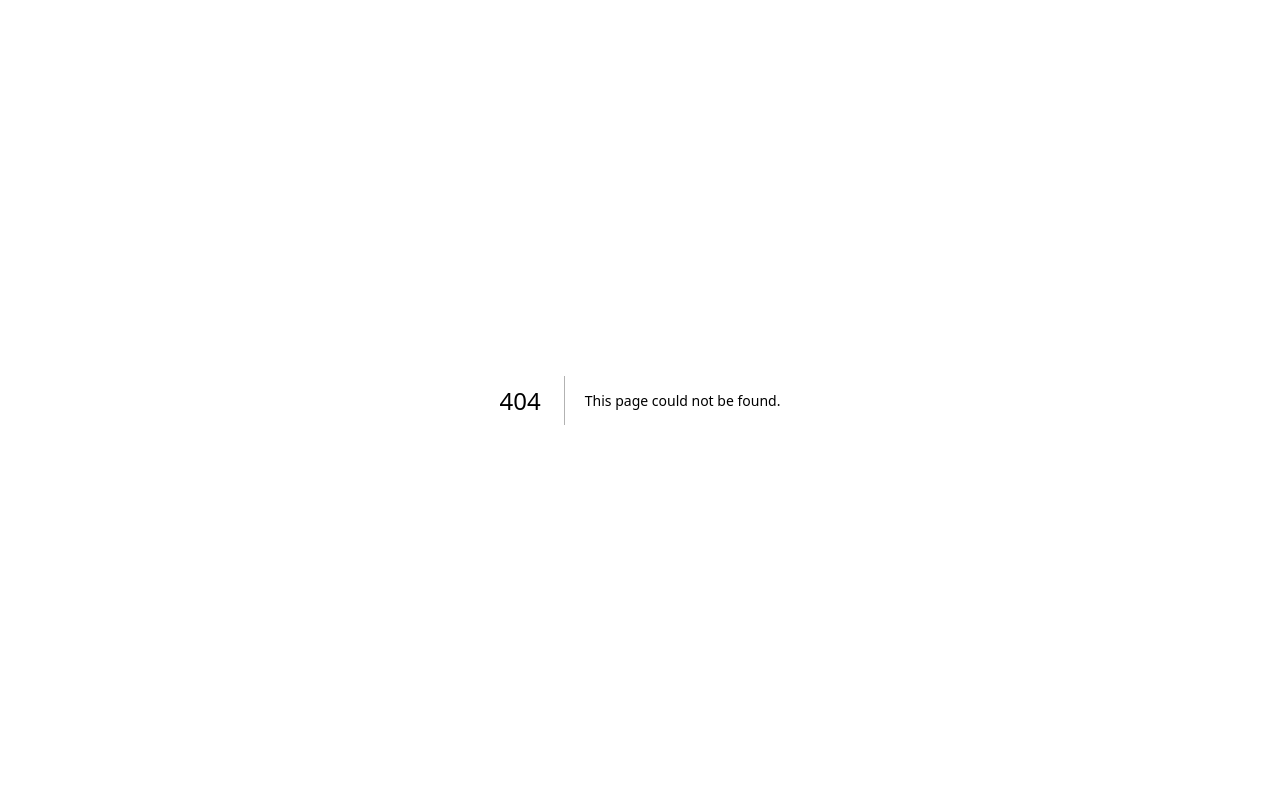
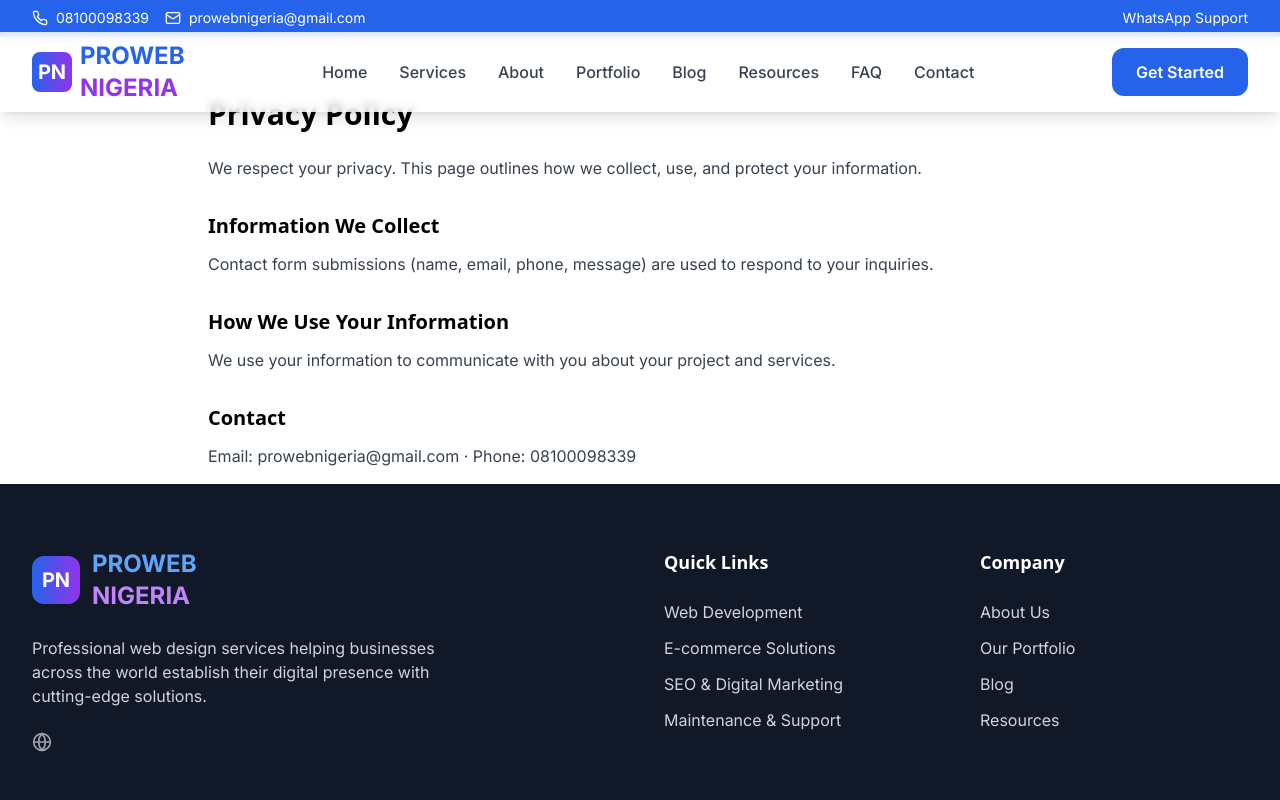
Before and after one commit to Theadekanmi/prowebnigeria, a Next.js app: page /privacy in a window 1280 px wide. Before the commit this address had no page. Shown: the top 800 px of the page. Built offline with nearby package versions, Linux system fonts and the light colour scheme.

Commit message:
Fix 400s, add H1s, add privacy/terms, fix WhatsApp link

```diff
--- a/app/components/Blog.js
+++ b/app/components/Blog.js
@@ -99,9 +99,9 @@ export default function Blog() {
           <span className="inline-flex items-center px-4 py-2 rounded-full text-sm font-medium bg-blue-100 text-blue-800 mb-4">
             📚 Our Blog
           </span>
-          <h2 className="text-4xl lg:text-5xl font-bold text-gray-900 mb-6">
+          <h1 className="text-4xl lg:text-5xl font-bold text-gray-900 mb-6">
             Latest Insights & Updates
-          </h2>
+          </h1>
           <p className="text-xl text-gray-600 max-w-3xl mx-auto">
             Stay updated with the latest trends in web design, digital marketing, and technology.
             Our expert team shares valuable insights to help your business grow.
@@ -161,7 +161,7 @@ export default function Blog() {
                   </div>
 
                   <Link
-                    href={`/blog/${post.id}`}
+                    href={`/blog`}
                     className="inline-flex items-center text-blue-600 hover:text-blue-700 font-semibold group text-sm md:text-base"
                   >
                     Read Full Article
@@ -243,7 +243,7 @@ export default function Blog() {
                 </div>
 
                 <Link
-                  href={`/blog/${post.id}`}
+                  href={`/blog`}
                   className="inline-flex items-center text-blue-600 hover:text-blue-700 font-medium text-xs md:text-sm group"
                 >
                   Read More
--- a/app/components/Contact.js
+++ b/app/components/Contact.js
@@ -80,7 +80,7 @@ const Contact = () => {
       description: "Quick responses via WhatsApp",
       action: "Chat Now",
       color: "from-green-500 to-green-600",
-      link: "https://wa.me/08100098339"
+      link: "https://wa.me/2348100098339"
     },
     {
       icon: Calendar,
--- a/app/components/Resources.js
+++ b/app/components/Resources.js
@@ -84,9 +84,9 @@ const Resources = () => {
       <div className="container mx-auto px-4">
         {/* Section Header */}
         <div className="text-center mb-16">
-          <h2 className="text-4xl md:text-5xl font-bold text-gray-900 mb-6">
+          <h1 className="text-4xl md:text-5xl font-bold text-gray-900 mb-6">
             Resources & Learning
-          </h2>
+          </h1>
           <p className="text-xl text-gray-600 max-w-3xl mx-auto">
             Access our comprehensive collection of resources, guides, and learning materials
             to help you succeed in web design and development.
@@ -155,7 +155,7 @@ const Resources = () => {
                 <h4 className="font-semibold text-gray-900 mb-2 text-sm md:text-base">{resource.title}</h4>
                 <p className="text-xs md:text-sm text-gray-600 mb-4">{resource.description}</p>
                 <Link
-                  href={resource.link}
+                  href="/resources"
                   className="inline-flex items-center text-blue-600 hover:text-blue-700 font-medium text-xs md:text-sm group"
                 >
                   Read More
@@ -203,7 +203,7 @@ const Resources = () => {
               <ArrowRight className="w-5 h-5 ml-2" />
             </Link>
             <Link
-              href="https://wa.me/08100098339"
+              href="https://wa.me/2348100098339"
               target="_blank"
               rel="noopener noreferrer"
               className="inline-flex items-center justify-center px-8 py-4 border-2 border-blue-600 text-blue-600 font-bold text-lg rounded-xl hover:bg-blue-600 hover:text-white transition-all duration-300"
--- a/app/faq/page.js
+++ b/app/faq/page.js
@@ -9,6 +9,7 @@ export default function FAQPage() {
     <main className="min-h-screen">
       <Header />
       <div className="pt-20">
+        {/* Ensure an H1 exists inside FAQ component or add a fallback */}
         <FAQ />
       </div>
       <Footer />
--- /dev/null
+++ b/app/privacy/page.js
@@ -0,0 +1,22 @@
+import React from 'react';
+import Header from '../components/Header';
+import Footer from '../components/Footer';
+
+export default function PrivacyPage() {
+  return (
+    <main className="min-h-screen">
+      <Header />
+      <div className="pt-24 max-w-4xl mx-auto px-4">
+        <h1 className="text-3xl font-bold mb-6">Privacy Policy</h1>
+        <p className="text-gray-700 mb-4">We respect your privacy. This page outlines how we collect, use, and protect your information.</p>
+        <h2 className="text-xl font-semibold mt-8 mb-3">Information We Collect</h2>
+        <p className="text-gray-700 mb-4">Contact form submissions (name, email, phone, message) are used to respond to your inquiries.</p>
+        <h2 className="text-xl font-semibold mt-8 mb-3">How We Use Your Information</h2>
+        <p className="text-gray-700 mb-4">We use your information to communicate with you about your project and services.</p>
+        <h2 className="text-xl font-semibold mt-8 mb-3">Contact</h2>
+        <p className="text-gray-700 mb-4">Email: prowebnigeria@gmail.com · Phone: 08100098339</p>
+      </div>
+      <Footer />
+    </main>
+  );
+}
--- /dev/null
+++ b/app/terms/page.js
@@ -0,0 +1,22 @@
+import React from 'react';
+import Header from '../components/Header';
+import Footer from '../components/Footer';
+
+export default function TermsPage() {
+  return (
+    <main className="min-h-screen">
+      <Header />
+      <div className="pt-24 max-w-4xl mx-auto px-4">
+        <h1 className="text-3xl font-bold mb-6">Terms of Service</h1>
+        <p className="text-gray-700 mb-4">By using our website and services, you agree to the following terms.</p>
+        <h2 className="text-xl font-semibold mt-8 mb-3">Services</h2>
+        <p className="text-gray-700 mb-4">We provide web design, development, and related services as agreed in proposals.</p>
+        <h2 className="text-xl font-semibold mt-8 mb-3">Payments</h2>
+        <p className="text-gray-700 mb-4">Payments are due according to agreed milestones and invoices.</p>
+        <h2 className="text-xl font-semibold mt-8 mb-3">Contact</h2>
+        <p className="text-gray-700 mb-4">Email: prowebnigeria@gmail.com · Phone: 08100098339</p>
+      </div>
+      <Footer />
+    </main>
+  );
+}
```
